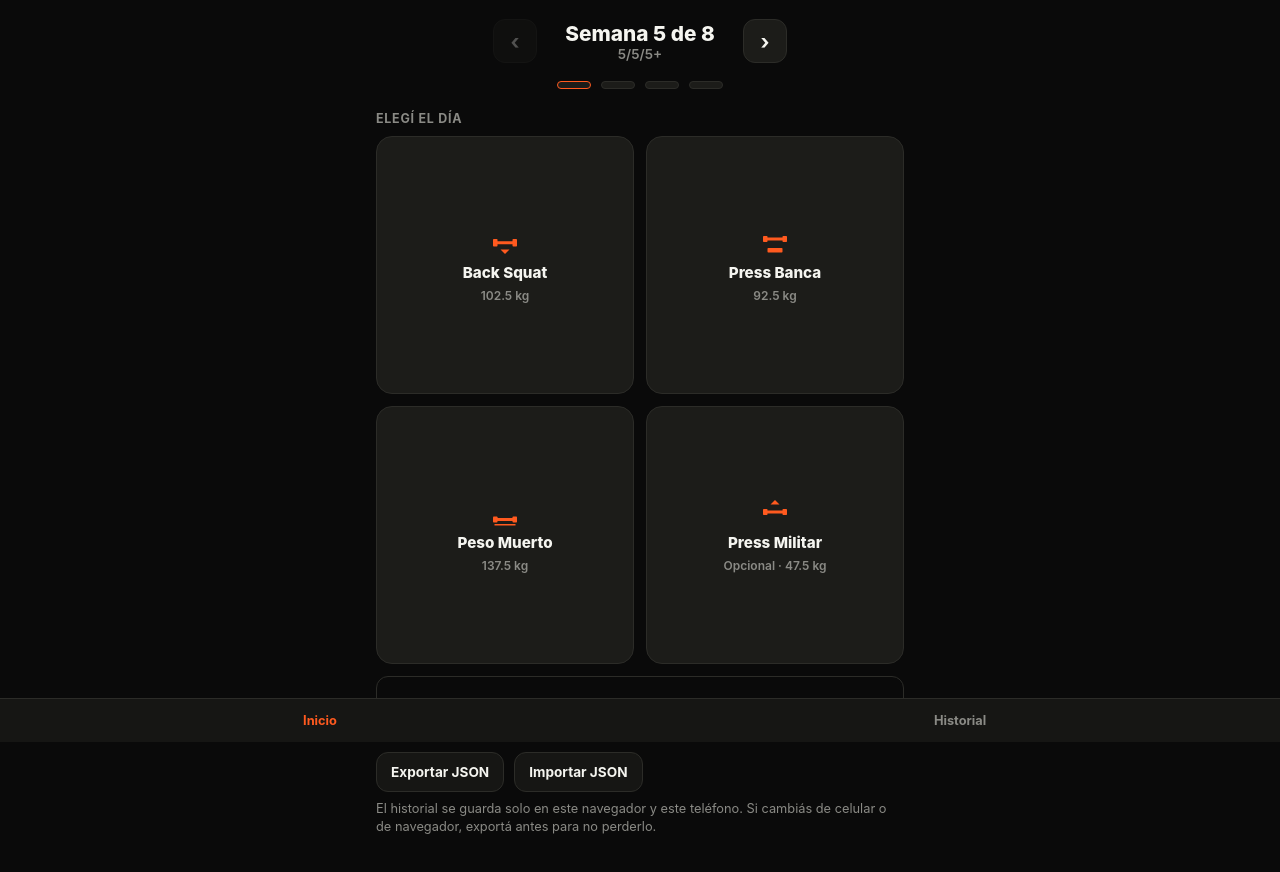
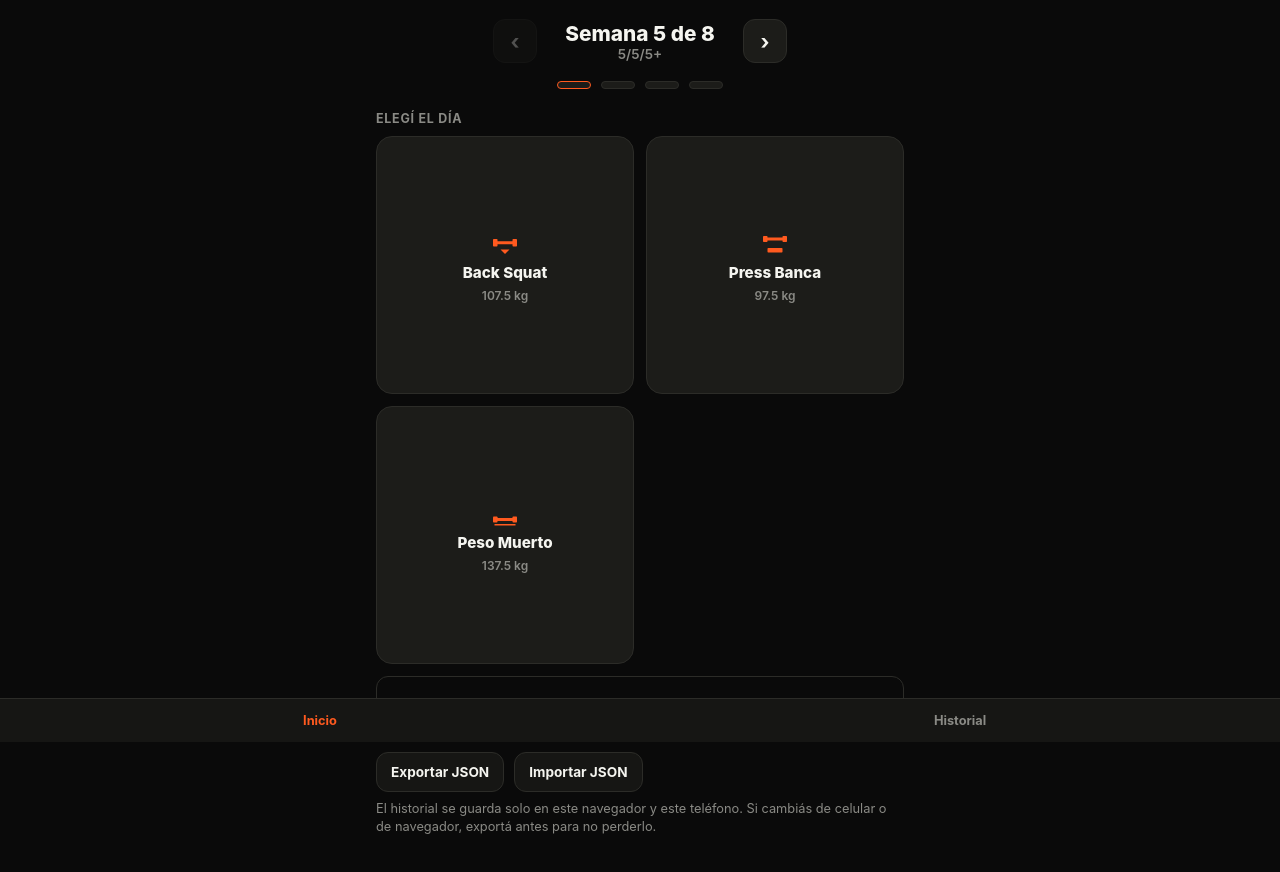
Before and after one commit to lucasolivera716-blip/lucasolivera716-blip.github.io, a plain HTML site: page index.html in a window 1280 px wide. Shown: the part 58-930 px from the top of the page. Drawn offline with Linux system fonts and the light colour scheme.

Commit message:
Update Bloque 2 (semanas 9-12): nuevos TM, asistencia y saca OHP como día principal
Press Militar pasa a ser asistencia del día de banca (techo RPE7) en vez
de levantamiento con progresión 5/3/1 propia. Asistencia de squat, banca
y peso muerto actualizada según el nuevo plan.

Co-Authored-By: Claude Sonnet 5 <noreply@anthropic.com>

```diff
--- a/index.html
+++ b/index.html
@@ -266,15 +266,16 @@ const CONFIG = {
   // 90% del 1RM histórico). "category" define qué incremento de cierre de
   // ciclo le corresponde (lower vs upper body).
   lifts: {
-    squat:    { label: "Back Squat",    tm: 102.5, category: "lower", optional: false },
-    bench:    { label: "Press Banca",   tm: 92.5,  category: "upper", optional: false },
-    deadlift: { label: "Peso Muerto",   tm: 137.5, category: "lower", optional: false },
-    ohp:      { label: "Press Militar", tm: 47.5,  category: "upper", optional: true  }
+    squat:    { label: "Back Squat",    tm: 107.5, category: "lower", optional: false },
+    bench:    { label: "Press Banca",   tm: 97.5,  category: "upper", optional: false },
+    deadlift: { label: "Peso Muerto",   tm: 137.5, category: "lower", optional: false }
   },
 
   // Orden de visualización de los levantamientos. No fuerza secuencia: el
   // usuario elige libremente qué día entrenar dentro de la semana activa.
-  dayOrder: ["squat", "bench", "deadlift", "ohp"],
+  // Press Militar dejó de ser levantamiento principal en el Bloque 2
+  // (semanas 9-12): pasó a asistencia del día de banca, ver "assistance.bench".
+  dayOrder: ["squat", "bench", "deadlift"],
 
   // Esquema semanal — plantilla reutilizada por todos los bloques (los TM y
   // la numeración sí cambian por bloque, ver "Nuevo bloque" en el código).
@@ -295,32 +296,29 @@ const CONFIG = {
   // defecto en la pantalla de Sesión.
   assistance: {
     squat: [
-      { name: "Box Jump (cajón)", sets: 3, reps: "3", notes: "ANTES del Squat principal. Explosivo, aterrizaje suave. Activación neural." },
-      { name: "Front Squat o Squat Pausa", sets: 3, reps: "8", notes: "60-65% del TM de squat. Profundidad total, pausa 1s abajo." },
+      { name: "Box Jump (cajón)", sets: 3, reps: "3", notes: "Antes del Squat principal. Explosivo, aterrizaje suave. Activación neural." },
+      { name: "Bulgarian Split Squat", sets: 3, reps: "8 c/pierna", notes: "Pie trasero elevado. Control motor, sin colapso de rodilla." },
       { name: "Hip Thrust con barra", sets: 3, reps: "10", notes: "Glúteo. Pausa 1s arriba, contracción máxima." },
-      { name: "Walking Lunges con mancuernas", sets: 3, reps: "12 pasos", notes: "Control. Rodilla alineada con el pie." },
-      { name: "Pallof Press", sets: 3, reps: "12 c/lado", notes: "Anti-rotación. Cierre de core." }
+      { name: "Nórdico o Curl Femoral", sets: 3, reps: "8", notes: "Isquios, énfasis excéntrico. Bajá lento y controlado." },
+      { name: "Pallof Press", sets: 3, reps: "12 c/lado", notes: "Anti-rotación. Cierre de core." },
+      { name: "Leg Extension", sets: 3, reps: "12-15", notes: "Cuádriceps aislado. Ritmo controlado, sin rebote." },
+      { name: "Leg Press", sets: 3, reps: "10-12", notes: "Volumen extra de pierna. Rango completo, talones apoyados." }
     ],
     bench: [
-      { name: "Remo Pendlay", sets: 4, reps: "6", notes: "Explosivo hacia el ombligo. Tronco paralelo al piso. Empezá con 50-60kg." },
-      { name: "Press Inclinado con mancuernas", sets: 3, reps: "10", notes: "Hombro alto, pecho. Agarre neutro si sentís hombro." },
-      { name: "Remo con mancuerna a un brazo", sets: 3, reps: "10 c/brazo", notes: "Apoyo en banco, estira el dorsal abajo." },
-      { name: "Face Pulls", sets: 3, reps: "15", notes: "Banda media. Salud de hombro, mantenelo." },
-      { name: "Tríceps (paralelas asistidas o press francés)", sets: 3, reps: "12", notes: "Lo que tengas disponible." }
+      { name: "Press Militar", sets: 3, reps: "8", notes: "Techo RPE7 — parate ahí, no busques fallo. Referencia: TM 50kg." },
+      { name: "Fondos lastrados", sets: 3, reps: "6-8", notes: "Peso agregado 34kg. Codos pegados al cuerpo, control abajo." },
+      { name: "Rompecráneos", sets: 2, reps: "10", notes: "Tríceps. Codos fijos, barra a la frente controlada." },
+      { name: "Dominadas", sets: 3, reps: "al fallo -2", notes: "Parás 2 reps antes del fallo técnico." },
+      { name: "Remo Pendlay", sets: 2, reps: "6", notes: "Explosivo hacia el ombligo. Tronco paralelo al piso." },
+      { name: "Face Pulls", sets: 4, reps: "15", notes: "Banda media. Salud de hombro, mantenelo." },
+      { name: "Band Pull-aparts", sets: 3, reps: "20", notes: "Banda liviana, controlado. Salud de hombro." }
     ],
     deadlift: [
       { name: "Peso Muerto Rumano", sets: 3, reps: "8", notes: "60% del TM de peso muerto. Lento abajo, isquios estirados." },
-      { name: "Bulgarian Split Squat", sets: 3, reps: "8 c/pierna", notes: "Pie trasero elevado. Control motor, sin colapso de rodilla." },
-      { name: "Pull-ups o jalón", sets: 3, reps: "8", notes: "Si dominadas con peso corporal: 3 x al fallo -2. Si no: jalón al pecho." },
+      { name: "Reverse Lunge", sets: 3, reps: "10 c/pierna", notes: "Paso atrás controlado, rodilla no golpea el piso." },
       { name: "Farmer Carry", sets: 4, reps: "30m", notes: "Pesado pero estable. Postura, agarre, core." },
-      { name: "Hanging Leg Raises o Dead Bug", sets: 3, reps: "10", notes: "Core anti-extensión." }
-    ],
-    ohp: [
-      { name: "Dominadas (con o sin peso)", sets: 5, reps: "al fallo -1", notes: "Si peso corporal es fácil, agregás peso. Volumen total de tirones verticales." },
-      { name: "Press con mancuernas sentado", sets: 3, reps: "10", notes: "Apoyo de respaldo. Suma volumen de hombro." },
-      { name: "Elevaciones laterales", sets: 3, reps: "15", notes: "Hombro lateral, peso ligero, control." },
-      { name: "Curl bíceps barra", sets: 3, reps: "10", notes: "Para los brazos. Y porque se siente bien." },
-      { name: "Plancha frontal", sets: 3, reps: "45-60s", notes: "Core estático, cierre." }
+      { name: "Copenhagen Plank", sets: 3, reps: "20s c/lado", notes: "Aductor. Apoyo en banco, cadera alineada." },
+      { name: "Dead Bug", sets: 3, reps: "10 c/lado", notes: "Core anti-extensión." }
     ]
   },
 
@@ -644,8 +642,7 @@ function renderTopbarTag() {
 const LIFT_ICONS = {
   squat: `<svg viewBox="0 0 40 40" width="30" height="30" fill="currentColor"><rect x="4" y="16" width="6" height="10" rx="1"/><rect x="30" y="16" width="6" height="10" rx="1"/><rect x="8" y="19" width="24" height="4"/><path d="M14 30 L20 36 L26 30 Z"/></svg>`,
   bench: `<svg viewBox="0 0 40 40" width="30" height="30" fill="currentColor"><rect x="4" y="12" width="6" height="8" rx="1"/><rect x="30" y="12" width="6" height="8" rx="1"/><rect x="8" y="14" width="24" height="4"/><rect x="10" y="28" width="20" height="6" rx="1"/></svg>`,
-  deadlift: `<svg viewBox="0 0 40 40" width="30" height="30" fill="currentColor"><rect x="4" y="26" width="6" height="8" rx="1"/><rect x="30" y="26" width="6" height="8" rx="1"/><rect x="8" y="28" width="24" height="4"/><rect x="6" y="36" width="28" height="2"/></svg>`,
-  ohp: `<svg viewBox="0 0 40 40" width="30" height="30" fill="currentColor"><rect x="4" y="16" width="6" height="8" rx="1"/><rect x="30" y="16" width="6" height="8" rx="1"/><rect x="8" y="18" width="24" height="4"/><path d="M14 10 L20 4 L26 10 Z"/></svg>`
+  deadlift: `<svg viewBox="0 0 40 40" width="30" height="30" fill="currentColor"><rect x="4" y="26" width="6" height="8" rx="1"/><rect x="30" y="26" width="6" height="8" rx="1"/><rect x="8" y="28" width="24" height="4"/><rect x="6" y="36" width="28" height="2"/></svg>`
 };
 
 function renderInicio() {
--- a/sw.js
+++ b/sw.js
@@ -1,4 +1,4 @@
-const CACHE_NAME = "raf531-cache-v3";
+const CACHE_NAME = "raf531-cache-v4";
 const ASSETS = [
   "./",
   "./index.html",
```
